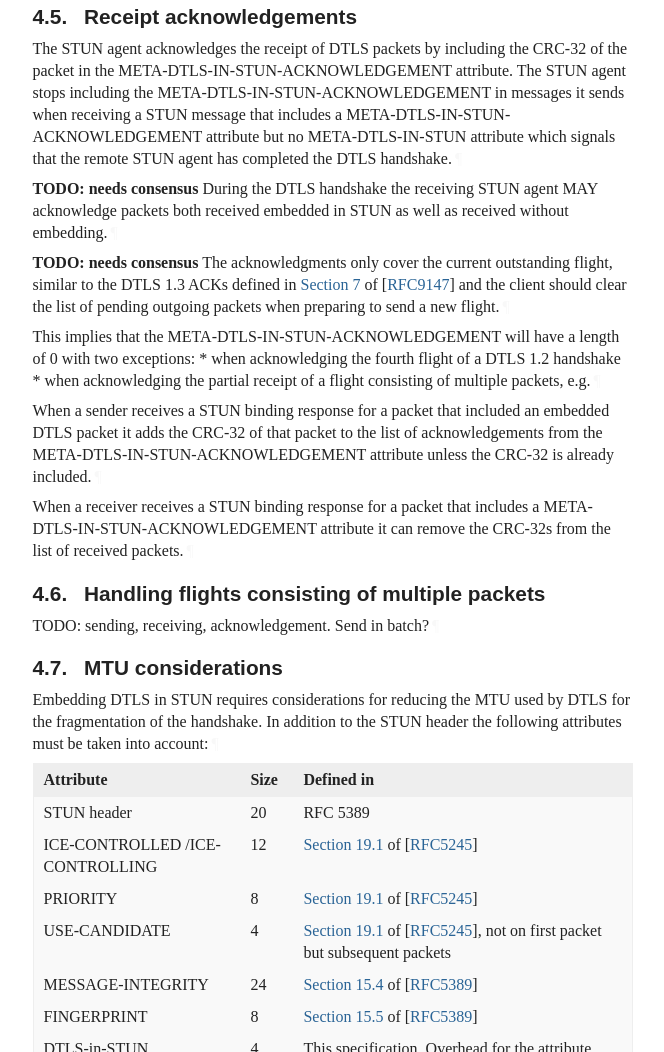
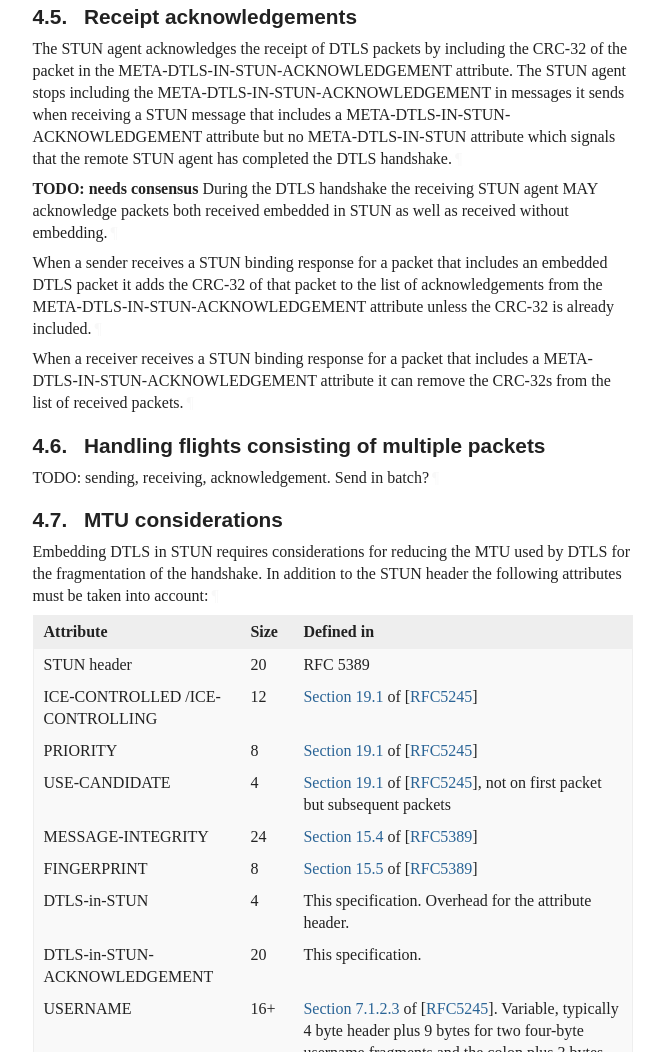
Before and after one commit to fippo/warp-snap-sped, a plain HTML site: page sped/draft-hancke-webrtc-sped.html in a window 1280 px wide. Shown: the part 3130-4182 px from the top of the page, without its empty margins (92-756 px from the left). Drawn offline with Linux system fonts and the light colour scheme; a web font is replaced by a local one.

Commit message:
Script updating gh-pages from c1aea57. [ci skip]

```diff
--- a/sped/draft-hancke-webrtc-sped.html
+++ b/sped/draft-hancke-webrtc-sped.html
@@ -1394,15 +1394,10 @@ packet did not arrive as expected (either because it was lost or it arrived out
 The STUN agent stops including the META-DTLS-IN-STUN-ACKNOWLEDGEMENT in messages it sends when receiving a STUN message that includes a
 META-DTLS-IN-STUN-ACKNOWLEDGEMENT attribute but no META-DTLS-IN-STUN attribute which signals that the remote STUN agent has completed the DTLS handshake.<a href="#section-4.5-1" class="pilcrow">¶</a></p>
 <p id="section-4.5-2"><strong>TODO: needs consensus</strong> During the DTLS handshake the receiving STUN agent MAY acknowledge packets both received embedded in STUN as well as received without embedding.<a href="#section-4.5-2" class="pilcrow">¶</a></p>
-<p id="section-4.5-3"><strong>TODO: needs consensus</strong> The acknowledgments only cover the current outstanding flight, similar to the DTLS 1.3 ACKs defined in <span><a href="https://rfc-editor.org/rfc/rfc9147#section-7" class="relref">Section 7</a> of [<a href="#RFC9147" class="cite xref">RFC9147</a>]</span>
-and the client should clear the list of pending outgoing packets when preparing to send a new flight.<a href="#section-4.5-3" class="pilcrow">¶</a></p>
-<p id="section-4.5-4">This implies that the META-DTLS-IN-STUN-ACKNOWLEDGEMENT will have a length of 0 with two exceptions:
-* when acknowledging the fourth flight of a DTLS 1.2 handshake
-* when acknowledging the partial receipt of a flight consisting of multiple packets, e.g.<a href="#section-4.5-4" class="pilcrow">¶</a></p>
-<p id="section-4.5-5">When a sender receives a STUN binding response for a packet that included an embedded DTLS packet it adds the CRC-32 of that packet to the list
-of acknowledgements from the META-DTLS-IN-STUN-ACKNOWLEDGEMENT attribute unless the CRC-32 is already included.<a href="#section-4.5-5" class="pilcrow">¶</a></p>
-<p id="section-4.5-6">When a receiver receives a STUN binding response for a packet that includes a META-DTLS-IN-STUN-ACKNOWLEDGEMENT attribute it can remove the
-CRC-32s from the list of received packets.<a href="#section-4.5-6" class="pilcrow">¶</a></p>
+<p id="section-4.5-3">When a sender receives a STUN binding response for a packet that includes an embedded DTLS packet it adds the CRC-32 of that packet to the list
+of acknowledgements from the META-DTLS-IN-STUN-ACKNOWLEDGEMENT attribute unless the CRC-32 is already included.<a href="#section-4.5-3" class="pilcrow">¶</a></p>
+<p id="section-4.5-4">When a receiver receives a STUN binding response for a packet that includes a META-DTLS-IN-STUN-ACKNOWLEDGEMENT attribute it can remove the
+CRC-32s from the list of received packets.<a href="#section-4.5-4" class="pilcrow">¶</a></p>
 </section>
 </div>
 <div id="handling-flights-consisting-of-multiple-packets">
```
Also changed, not shown: sped/draft-hancke-webrtc-sped.txt.
